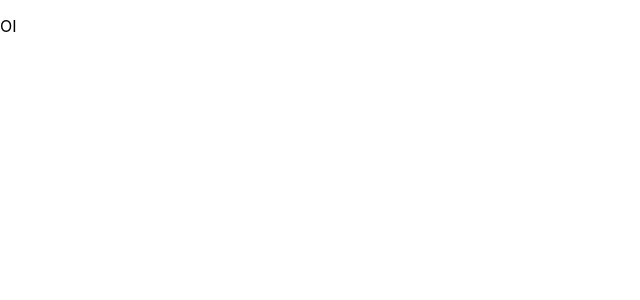
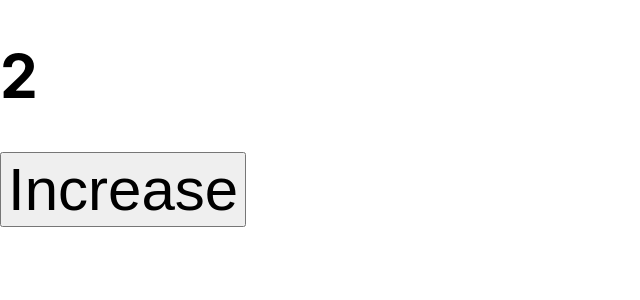
Before and after one commit to fty57/react-hooks, a React (Create React App) app: page / in a window 1280 px wide. Shown: the top 300 px of the page, without its empty margins (0-640 px from the left). Built offline with nearby package versions, Linux system fonts and the light colour scheme.

Commit message:
77. Context API + Hooks - Parte 5

```diff
--- /dev/null
+++ b/src/components/Button/index.jsx
@@ -0,0 +1,14 @@
+import P from 'prop-types';
+
+export const Button = ({ children, onButtonClick }) => {
+  return (
+    <button style={{ fontSize: '60px' }} onClick={onButtonClick}>
+      {children}
+    </button>
+  );
+};
+
+Button.propTypes = {
+  children: P.node.isRequired,
+  onButtonClick: P.func.isRequired,
+};
--- /dev/null
+++ b/src/components/Heading/index.jsx
@@ -0,0 +1,8 @@
+import P from 'prop-types';
+import { useCounterContext } from '../../contexts/CounterContext';
+
+export const Heading = () => {
+  const [state, actions] = useCounterContext();
+
+  return <h1 style={{ fontSize: '60px' }}>{state.counter}</h1>;
+};
--- a/src/templates/Home/index6.jsx
+++ b/src/templates/Home/index6.jsx
@@ -1,4 +1,6 @@
 import { useEffect, useState } from 'react';
+import { Button } from '../../components/Button';
+import { Heading } from '../../components/Heading';
 import { useCounterContext } from '../../contexts/CounterContext';
 
 export const Home = () => {
@@ -10,7 +12,10 @@ export const Home = () => {
 
   return (
     <div>
-      <p onClick={() => actions.increase()}>OI</p>
+      <Heading>{state.counter}</Heading>
+      <div>
+        <Button onButtonClick={actions.increase}>Increase</Button>
+      </div>
     </div>
   );
 };
```
